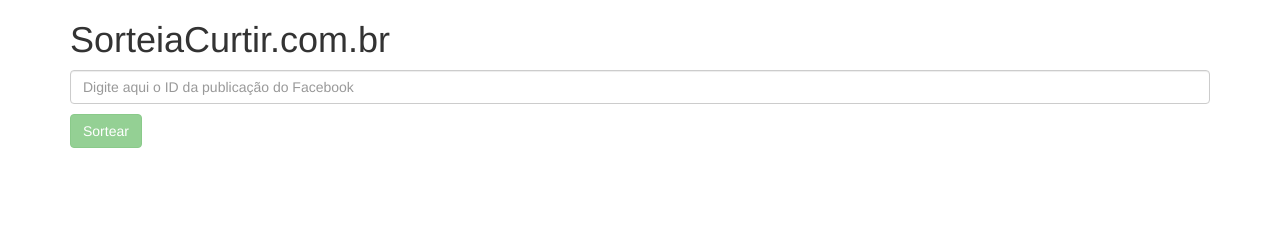
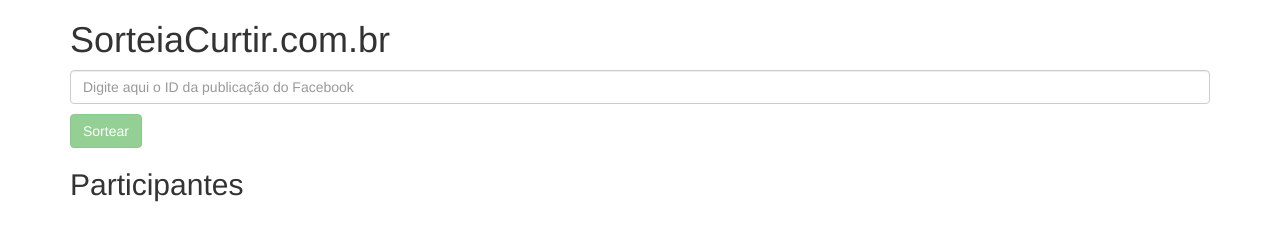
Before and after one commit to franciscoolivar/SoteiaCurtir, a plain HTML site: page index.html in a window 1280 px wide. Drawn offline with nearby package versions, Linux system fonts and the light colour scheme.

Commit message:
Update index.html

```diff
--- a/index.html
+++ b/index.html
@@ -28,7 +28,7 @@
      <p> {{ sorteado.name }} </p>
      <img ng-src="http://graph.facebook.com/{{ sorteado.id }}/picture">
    </div>
-
+   <div><h2>Participantes</h2></div>
    <br/>
    <br/>
    <br/>
```
